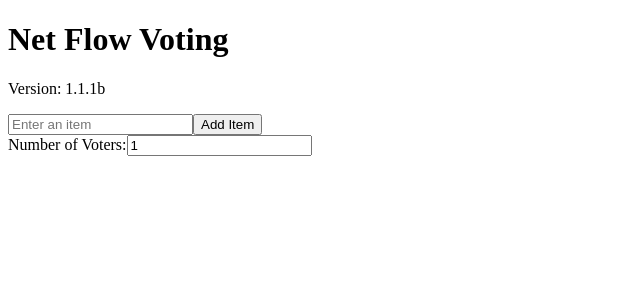
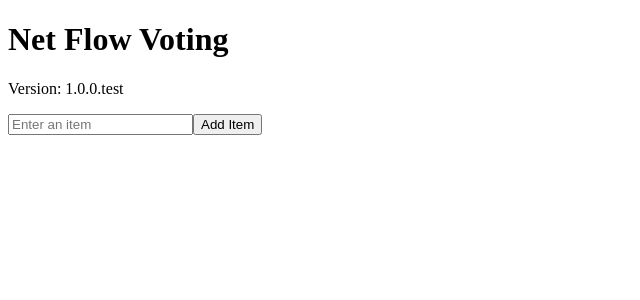
Before and after one commit to brouardfox/net-flow-voting, a Next.js app: page / in a window 1280 px wide. Shown: the top 300 px of the page, without its empty margins (0-640 px from the left). Built offline with nearby package versions, Linux system fonts and the light colour scheme.

Commit message:
Update index.js
reverting to first working version

```diff
--- a/pages/index.js
+++ b/pages/index.js
@@ -3,11 +3,10 @@ import React, { useState } from "react";
 export default function NetFlowVotingApp() {
   const [items, setItems] = useState([]);
   const [newItem, setNewItem] = useState("");
-  const [numVoters, setNumVoters] = useState(1);
   const [preferenceMatrix, setPreferenceMatrix] = useState([]);
   const [currentPairIndex, setCurrentPairIndex] = useState(0);
   const [showResults, setShowResults] = useState(false);
-  const version = "1.1.1b";
+  const version = "1.0.0.test"; // First working version
 
   const addItem = () => {
     if (newItem.trim() !== "") {
@@ -78,16 +77,6 @@ export default function NetFlowVotingApp() {
         <button onClick={addItem} className="bg-blue-500 text-white px-4 py-2 rounded">Add Item</button>
       </div>
 
-      <div className="mb-4">
-        <label className="mr-2">Number of Voters:</label>
-        <input
-          type="number"
-          value={numVoters}
-          onChange={(e) => setNumVoters(parseInt(e.target.value) || 1)}
-          className="border p-2 w-16"
-        />
-      </div>
-
       {items.length > 1 && !showResults && (
         <button onClick={startVoting} className="bg-green-500 text-white px-4 py-2 rounded">
           Start Voting
```
